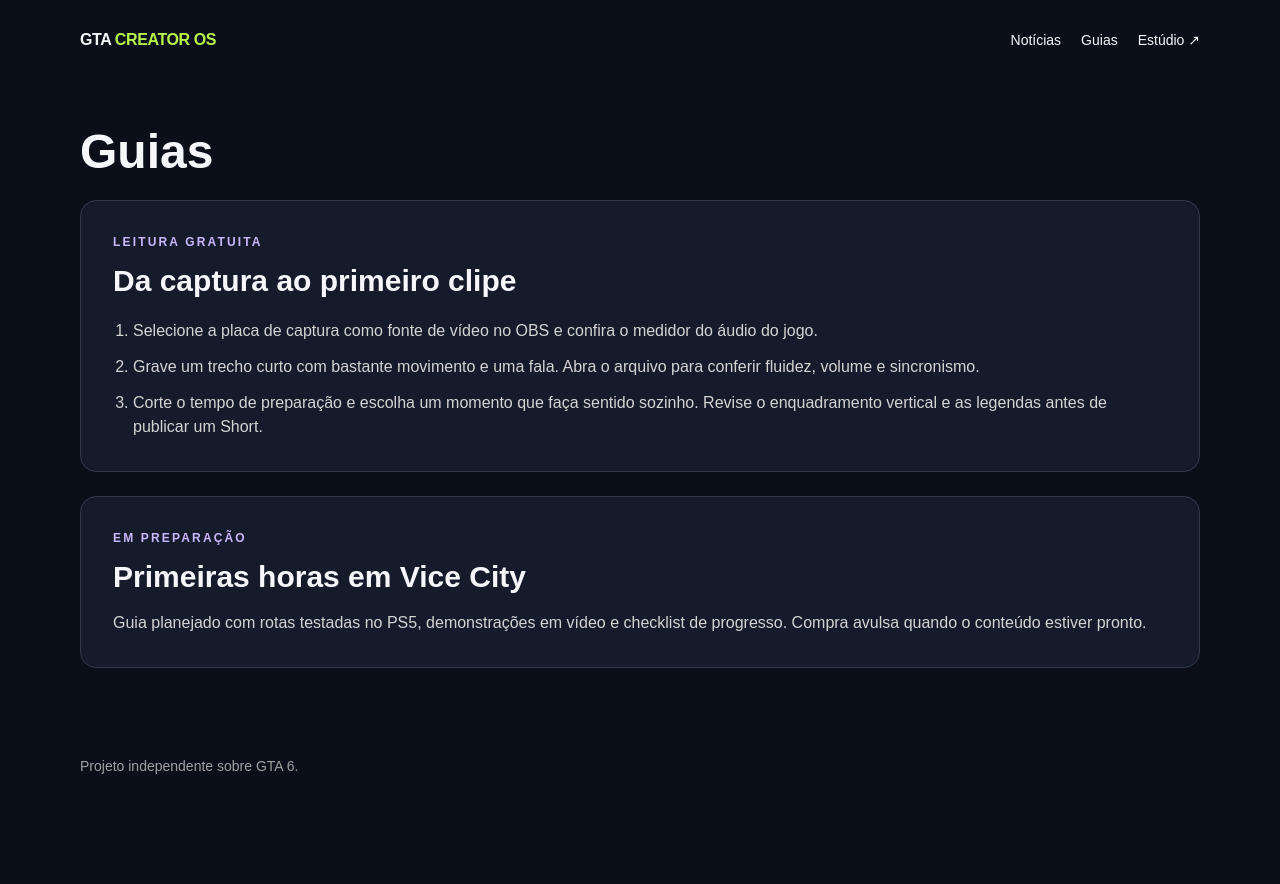
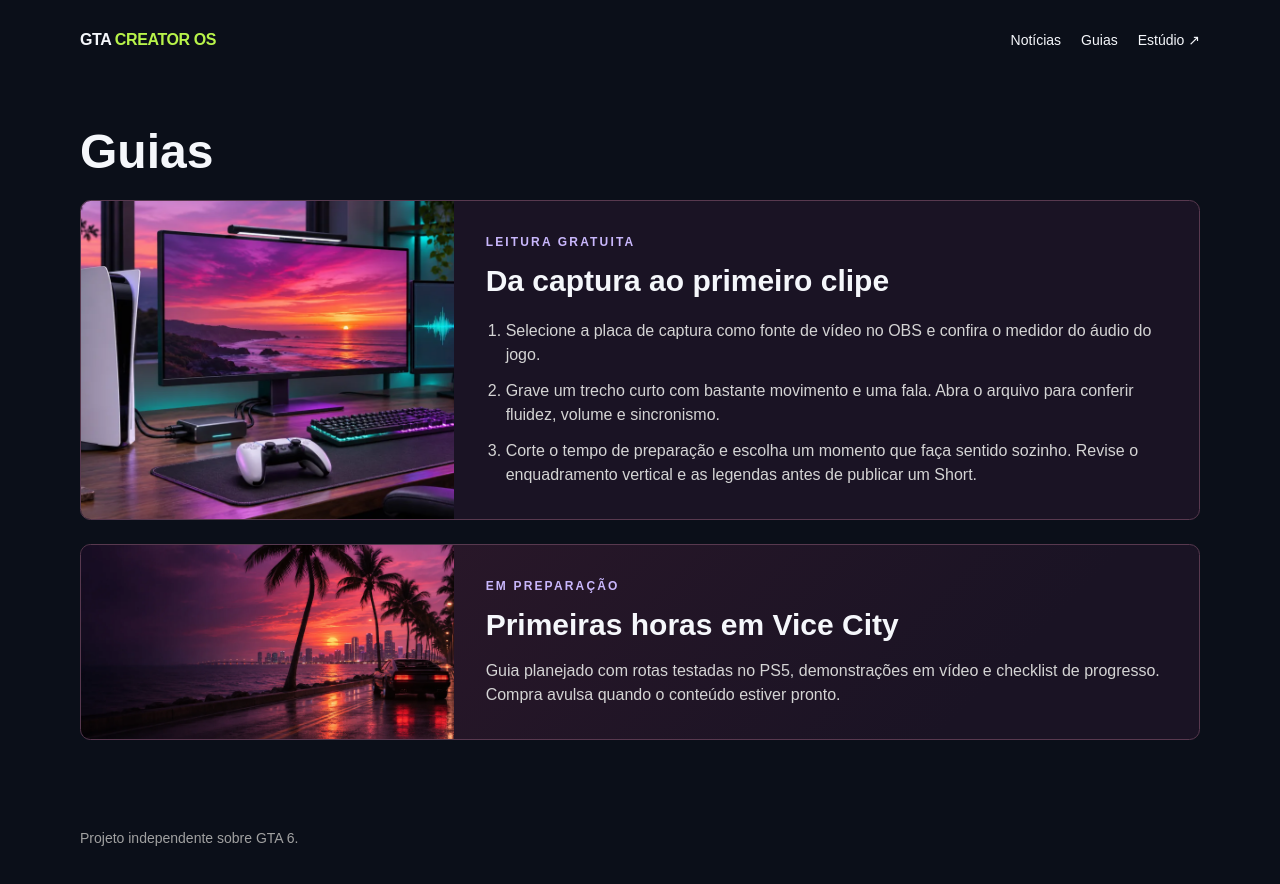
Before and after one commit to Vinicius-Barbosa-Santos/gta-creator-os, a Next.js app: page /guias in a window 1280 px wide. Shown: the top 884 px of the page. Before the commit the page ends 816 px from the top, so only its background shows below. Built offline with nearby package versions, Linux system fonts and the light colour scheme.

Commit message:
feat: adicionar capas aos guias

```diff
--- a/app/guias/page.tsx
+++ b/app/guias/page.tsx
@@ -1,8 +1,22 @@
+import Image from "next/image";
+
+const coverSizes = "(min-width: 1160px) 373px, (min-width: 768px) 33vw, calc(100vw - 40px)";
+
 export default function Guias() {
   return (
     <main className="shell grid gap-6 py-12">
       <h1 className="text-5xl font-black">Guias</h1>
-      <article id="captura" className="panel">
+      <article id="captura" className="portal-card grid overflow-hidden !p-0 md:grid-cols-[1fr_2fr]">
+        <div className="relative aspect-video md:aspect-auto">
+          <Image
+            src="/guia-captura.webp"
+            alt="Mesa com console, placa de captura e monitores para gravar gameplay"
+            fill
+            sizes={coverSizes}
+            className="object-cover"
+          />
+        </div>
+        <div className="p-5 sm:p-8">
           <p className="eyebrow">LEITURA GRATUITA</p>
           <h2 className="mt-3 text-3xl font-bold">Da captura ao primeiro clipe</h2>
           <ol className="mt-5 list-decimal space-y-3 pl-5 text-neutral-300">
@@ -10,11 +24,23 @@ export default function Guias() {
             <li>Grave um trecho curto com bastante movimento e uma fala. Abra o arquivo para conferir fluidez, volume e sincronismo.</li>
             <li>Corte o tempo de preparação e escolha um momento que faça sentido sozinho. Revise o enquadramento vertical e as legendas antes de publicar um Short.</li>
           </ol>
+        </div>
       </article>
-      <article id="premium" className="panel">
+      <article id="premium" className="portal-card portal-card-premium grid overflow-hidden !p-0 md:grid-cols-[1fr_2fr]">
+        <div className="relative aspect-video md:aspect-auto md:min-h-48">
+          <Image
+            src="/vice-city.webp"
+            alt="Ilustração de uma avenida costeira com palmeiras e um carro ao pôr do sol"
+            fill
+            sizes={coverSizes}
+            className="object-cover object-[65%_center]"
+          />
+        </div>
+        <div className="p-5 sm:p-8">
           <p className="eyebrow">EM PREPARAÇÃO</p>
           <h2 className="mt-3 text-3xl font-bold">Primeiras horas em Vice City</h2>
           <p className="mt-4 text-neutral-300">Guia planejado com rotas testadas no PS5, demonstrações em vídeo e checklist de progresso. Compra avulsa quando o conteúdo estiver pronto.</p>
+        </div>
       </article>
     </main>
   );
```
Also changed, not shown: public/guia-captura.webp (added). Lines whose indentation alone changed are shown as unchanged.
